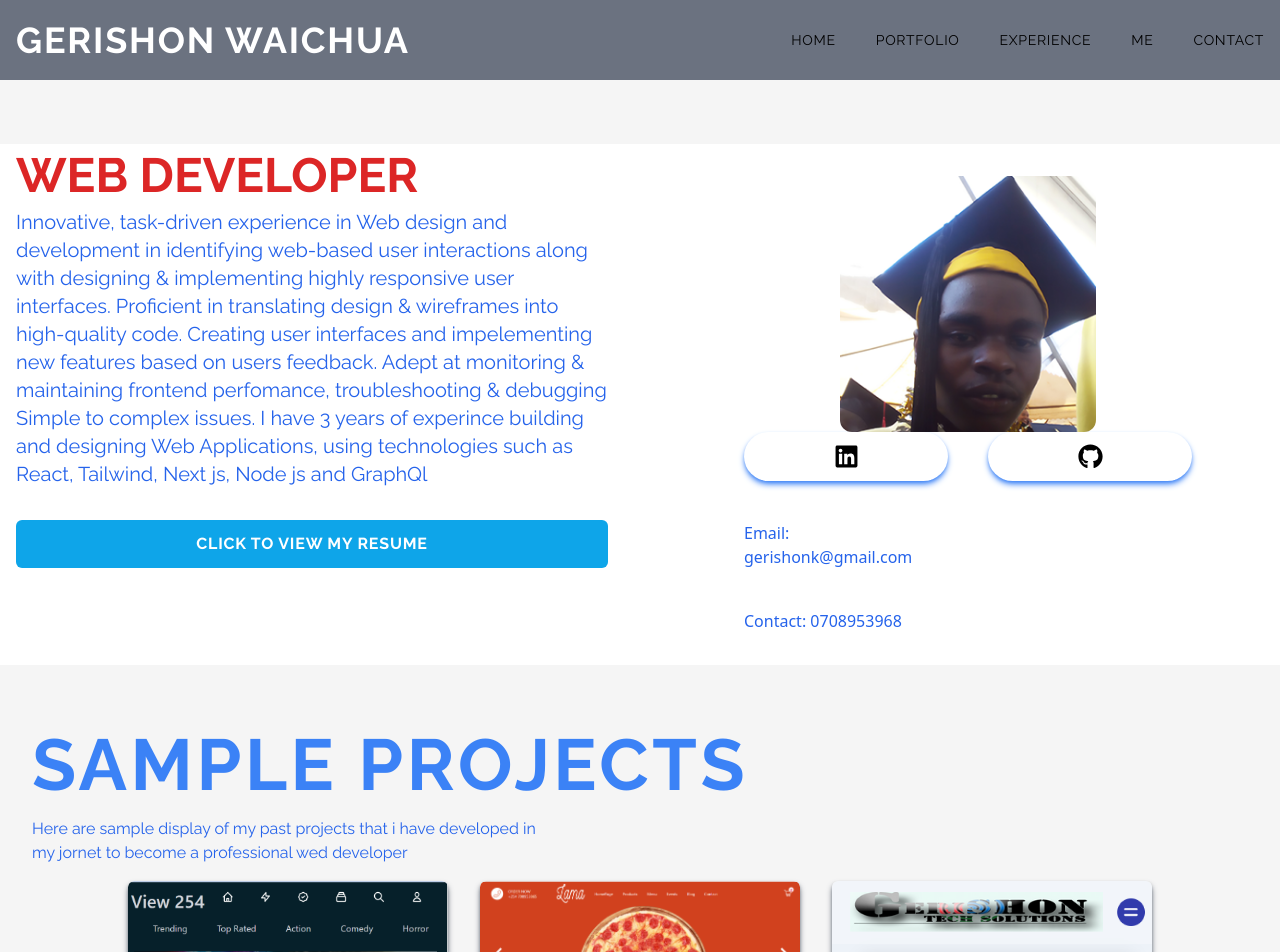
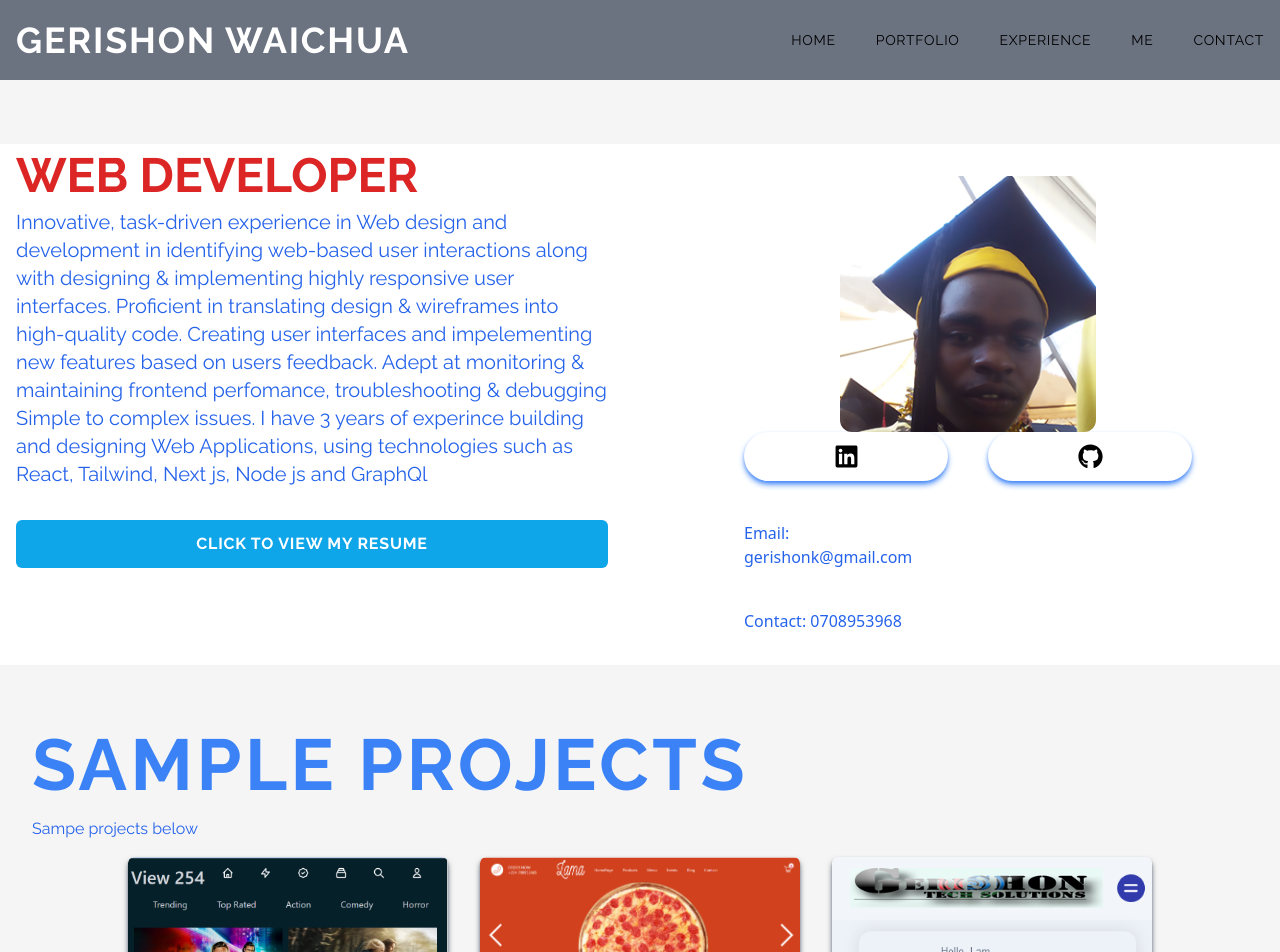
Before and after one commit to drgerishon/myportfolio, a Next.js app: page / in a window 1280 px wide. Shown: the top 952 px of the page. Built offline with nearby package versions, Linux system fonts and the light colour scheme.

Commit message:
Update Portfolio.jsx

```diff
--- a/components/Portfolio.jsx
+++ b/components/Portfolio.jsx
@@ -45,8 +45,7 @@ const Portfolio = () => {
           Sample Projects
         </h2>
         <p className="py-4 max-w-lg text-blue-600">
-          Here are sample display of my past projects that i have developed in
-          my jornet to become a professional wed developer
+          Sampe projects below
         </p>
 
         <div className="max-w-5xl mx-auto grid md:grid-cols-3 gap-8">
```
